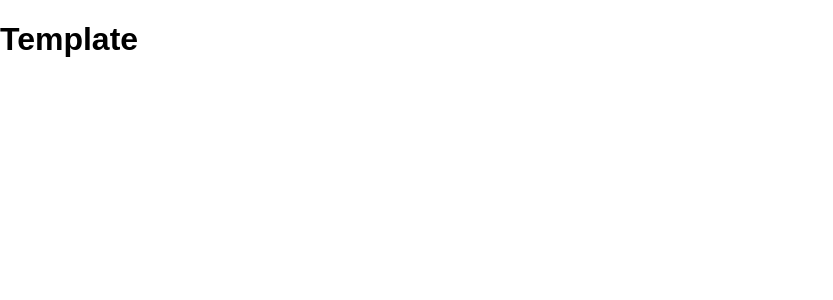
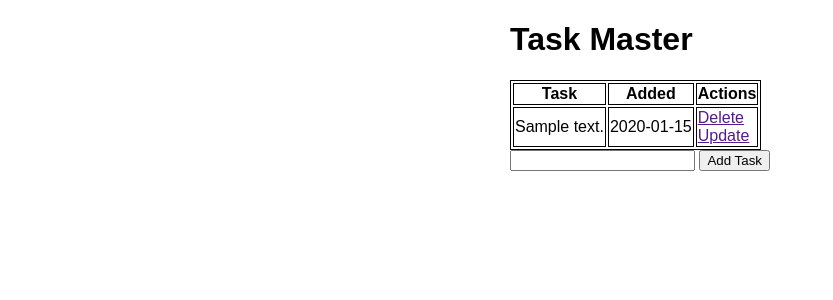
Before and after one commit to RCAS2021/PYTHON-TODO-LIST, a Flask app: page / in a window 1280 px wide. Shown: the top 300 px of the page, without its empty margins (0-833 px from the left). Run offline with Flask 3, Linux system fonts and the light colour scheme; tables that the repository leaves empty hold one stand-in row (values such as "Sample post").

Commit message:
feat: implementing task creation

```diff
--- a/main.py
+++ b/main.py
@@ -1,4 +1,4 @@
-from flask import Flask, render_template
+from flask import Flask, render_template, request, redirect
 from flask_sqlalchemy import SQLAlchemy
 from datetime import datetime
 
@@ -21,9 +21,24 @@ class Todo(db.Model):
     def __repr__(self):
         return f"<Task {self.id}>"
 
-@app.route("/")
+@app.route("/", methods=["POST", "GET"])
 def index():
-    return render_template('index.html')
+
+    if request.method == "POST":
+        task_content = request.form["content"]
+        new_task = Todo(content=task_content)
+
+        try:
+            db.session.add(new_task)
+            db.session.commit()
+            return redirect("/")
+        except:
+            return "There was an error adding your task"
+
+    else:
+        # Looks into all database contents ordered by date created. all() returns all
+        tasks = Todo.query.order_by(Todo.date_created).all()
+        return render_template('index.html', tasks=tasks)
 
 if __name__ == "__main__":
     app.run(debug=True)
--- a/static/css/main.css
+++ b/static/css/main.css
@@ -1,4 +1,15 @@
+html {
+    display: table;
+    margin: auto;
+}
+
 body {
     margin: 0;
     font-family: sans-serif;
+    display: table-cell;
+    vertical-align: top;
 }
+
+table, th, td{
+    border: 1px solid black;
+}
--- a/templates/index.html
+++ b/templates/index.html
@@ -1,9 +1,34 @@
 {% extends 'base.html' %}
 
 {% block head %}
-
 {% endblock %}
 
 {% block body %}
-<h1>Template</h1>
+<div class="content">
+    <h1>Task Master</h1>
+
+    <table>
+        <tr>
+            <th>Task</th>
+            <th>Added</th>
+            <th>Actions</th>
+        </tr>
+        {% for task in tasks %}
+            <tr>
+                <td>{{ task.content }}</td>
+                <td>{{ task.date_created.date() }}</td>
+                <td>
+                    <a href="">Delete</a>
+                    <br>
+                    <a href="">Update</a>
+                </td>
+            </tr>
+        {% endfor %}
+    </table>
+
+    <form action="/" method="POST">
+        <input type="text" name="content" id="content">
+        <input type="submit" value="Add Task">
+    </form>
+</div>
 {% endblock %}
```
